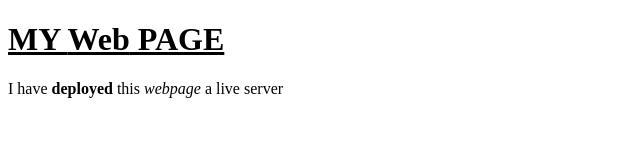
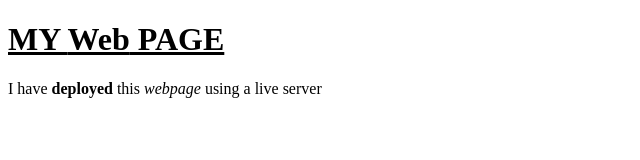
Before and after one commit to aagamaar/FOC_LAB_HTML_CSS_JS, a plain HTML site: page HTML FOR LAB EXAM/random.html in a window 1280 px wide. Shown: the full height of the page, 0-640 px from the left. Drawn offline with Linux system fonts and the light colour scheme.

Commit message:
added a word

```diff
--- a/HTML FOR LAB EXAM/random.html
+++ b/HTML FOR LAB EXAM/random.html
@@ -5,6 +5,6 @@
     </head>
     <body>
         <h1><u>MY <strong>Web</strong> PAGE</u></h1>
-        <p>I have <b>deployed</b> this <i>webpage</i>  a live server</p>
+        <p>I have <b>deployed</b> this <i>webpage</i> using a live server</p>
     </body>
 </html>
```
